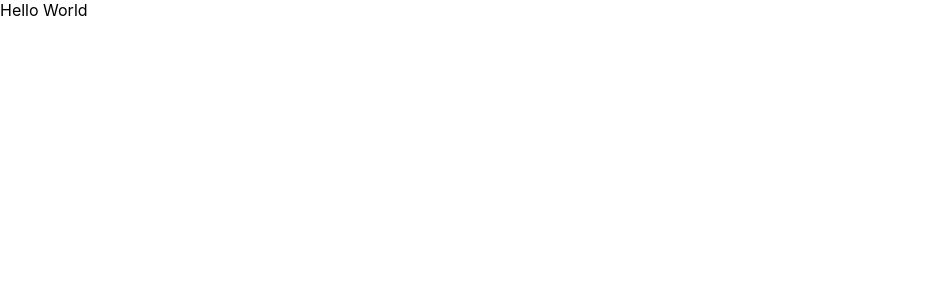
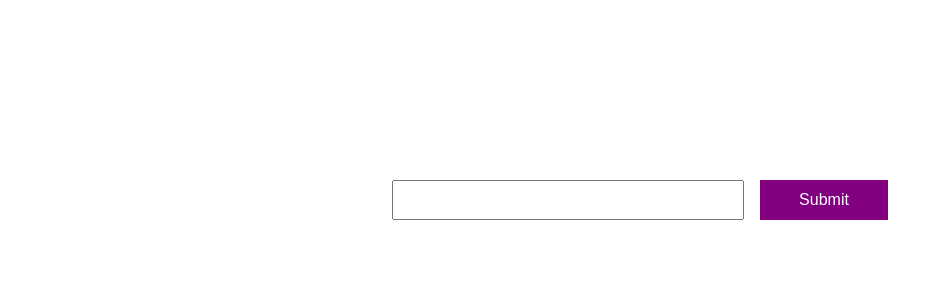
Before and after one commit to ritagujar/100daysOfDevelopement, a React (Create React App) app in the folder React-Practice/redux-todo-app/: page / in a window 1280 px wide. Shown: the top 300 px of the page, without its empty margins (0-950 px from the left). Built offline with nearby package versions, Linux system fonts and the light colour scheme.

Commit message:
added AddTodo page

```diff
--- a/React-Practice/redux-todo-app/src/App.js
+++ b/React-Practice/redux-todo-app/src/App.js
@@ -1,5 +1,8 @@
-function App() {
-  return <div>Hello World</div>;
-}
+import React from "react";
+import AddTodo from "./components/AddTodo";
+
+const App = () => {
+  return <AddTodo />;
+};
 
 export default App;
--- /dev/null
+++ b/React-Practice/redux-todo-app/src/components/AddTodo.js
@@ -0,0 +1,15 @@
+import React from "react";
+import "./style.css";
+
+const AddTodo = () => {
+  return (
+    <div className="container">
+      <form action="">
+        <input type="text" />
+        <button type="submit">Submit</button>
+      </form>
+    </div>
+  );
+};
+
+export default AddTodo;
--- /dev/null
+++ b/React-Practice/redux-todo-app/src/components/style.css
@@ -0,0 +1,33 @@
+.container {
+  width: 100%;
+  height: 50vh;
+  display: flex;
+  justify-content: center;
+  align-items: center;
+  margin: auto;
+}
+
+.container input {
+  height: 2.5rem;
+  width: 22rem;
+  outline: none;
+  font-size: 1rem;
+
+  padding-left: 0.5rem;
+}
+
+.container button {
+  margin-left: 1rem;
+  height: 2.5rem;
+  cursor: pointer;
+  border: none;
+
+  background: purple;
+  color: #fff;
+  font-size: 1rem;
+  width: 8rem;
+}
+
+.container button:hover {
+  background: rgb(165, 8, 165);
+}
--- a/React-Practice/redux-todo-app/src/index.css
+++ b/React-Practice/redux-todo-app/src/index.css
@@ -1,13 +1,5 @@
-body {
+* {
+  padding: 0;
   margin: 0;
-  font-family: -apple-system, BlinkMacSystemFont, 'Segoe UI', 'Roboto', 'Oxygen',
-    'Ubuntu', 'Cantarell', 'Fira Sans', 'Droid Sans', 'Helvetica Neue',
-    sans-serif;
-  -webkit-font-smoothing: antialiased;
-  -moz-osx-font-smoothing: grayscale;
+  box-sizing: border-box;
 }
-
-code {
-  font-family: source-code-pro, Menlo, Monaco, Consolas, 'Courier New',
-    monospace;
-}
```
Also changed, not shown: React-Practice/redux-todo-app/src/App.css (deleted, +0 -38 lines).
